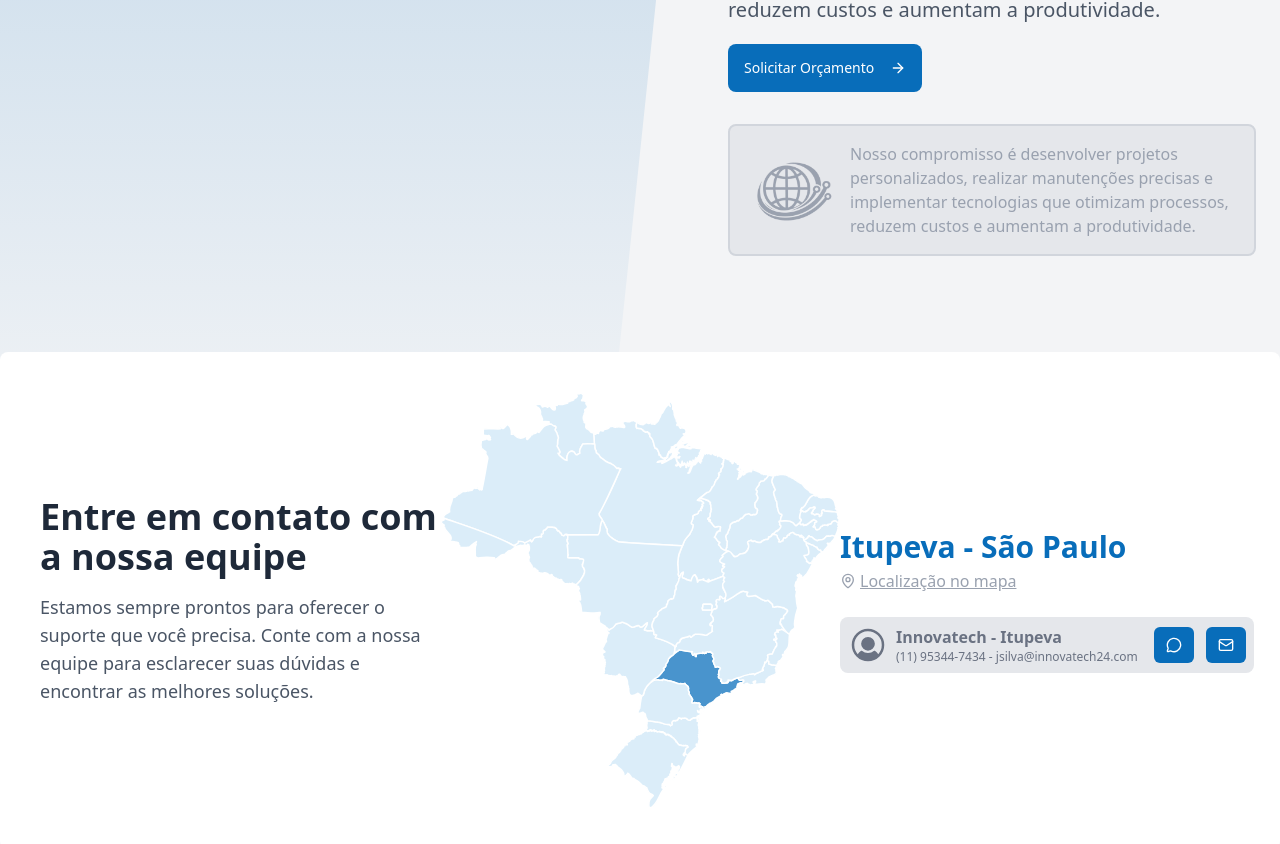
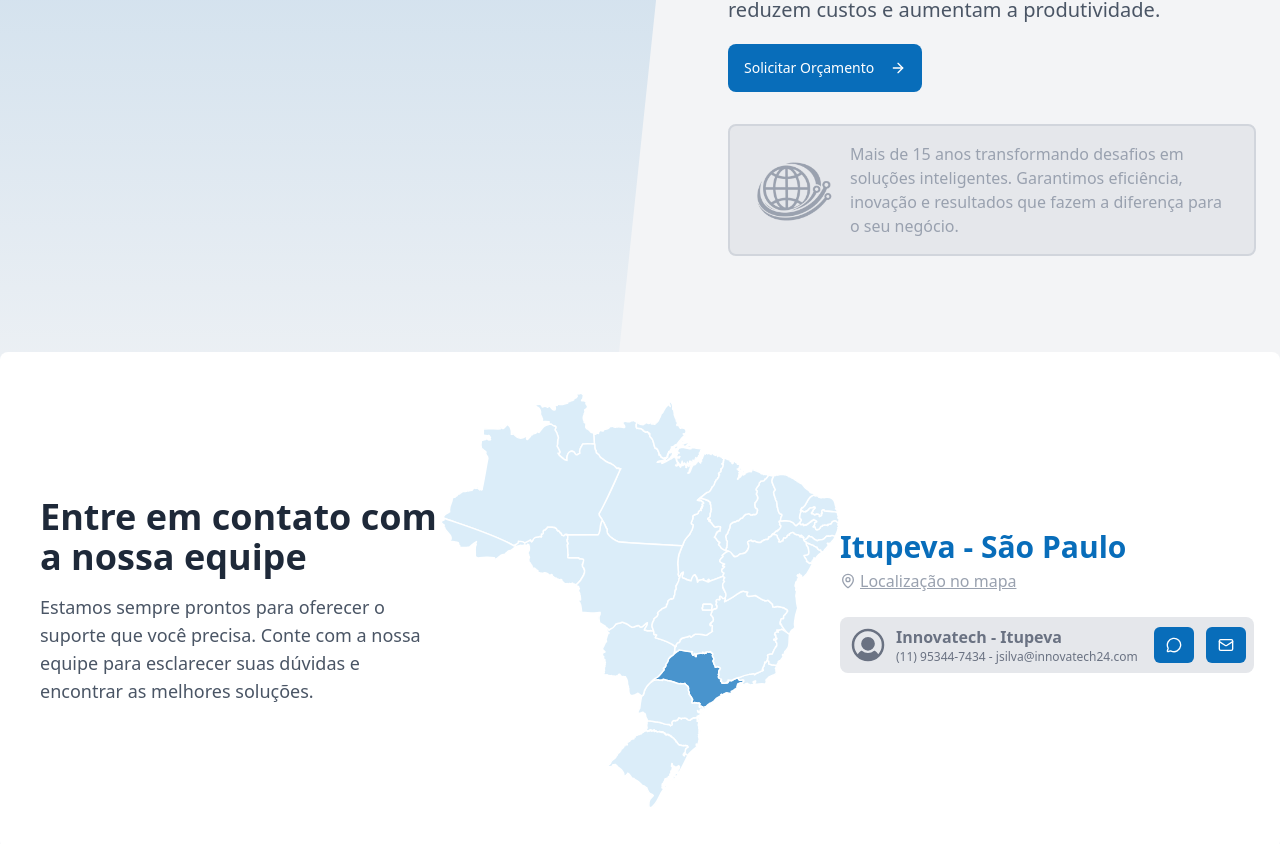
Before and after one commit to Lkasta/innovatech-website, a React (Vite) app: page / in a window 1280 px wide. Shown: the part 2052-2896 px from the top of the page. Built offline with nearby package versions, Linux system fonts and the light colour scheme.

Commit message:
feat: update description

```diff
--- a/src/components/Experience.tsx
+++ b/src/components/Experience.tsx
@@ -42,9 +42,7 @@ export default function Experience() {
               alt="Innovatech Logo Image"
             />
             <p className="font-medium text-gray-400">
-              Nosso compromisso é desenvolver projetos personalizados, realizar
-              manutenções precisas e implementar tecnologias que otimizam
-              processos, reduzem custos e aumentam a produtividade.
+              Mais de 15 anos transformando desafios em soluções inteligentes. Garantimos eficiência, inovação e resultados que fazem a diferença para o seu negócio.
             </p>
           </div>
         </div>
```
